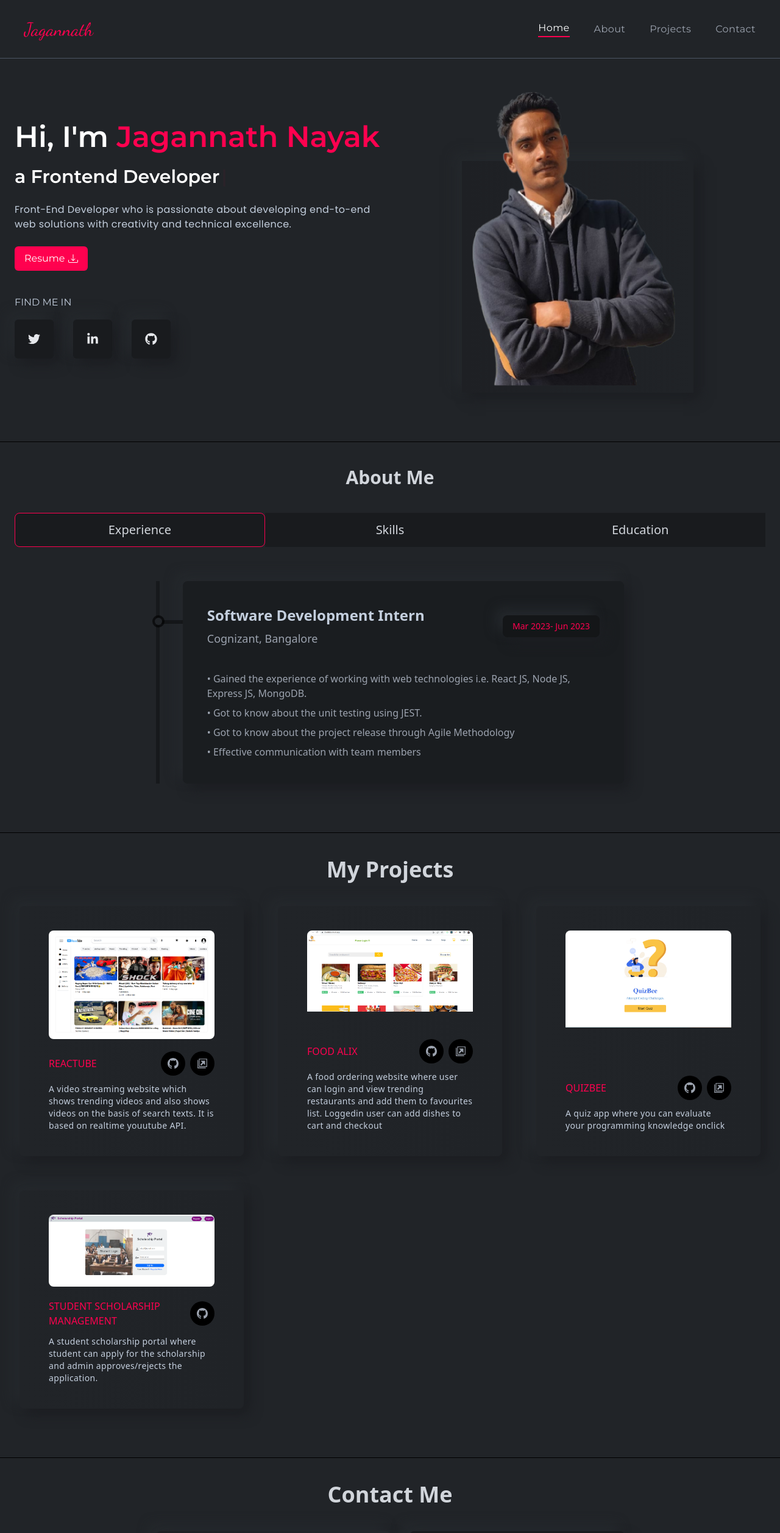
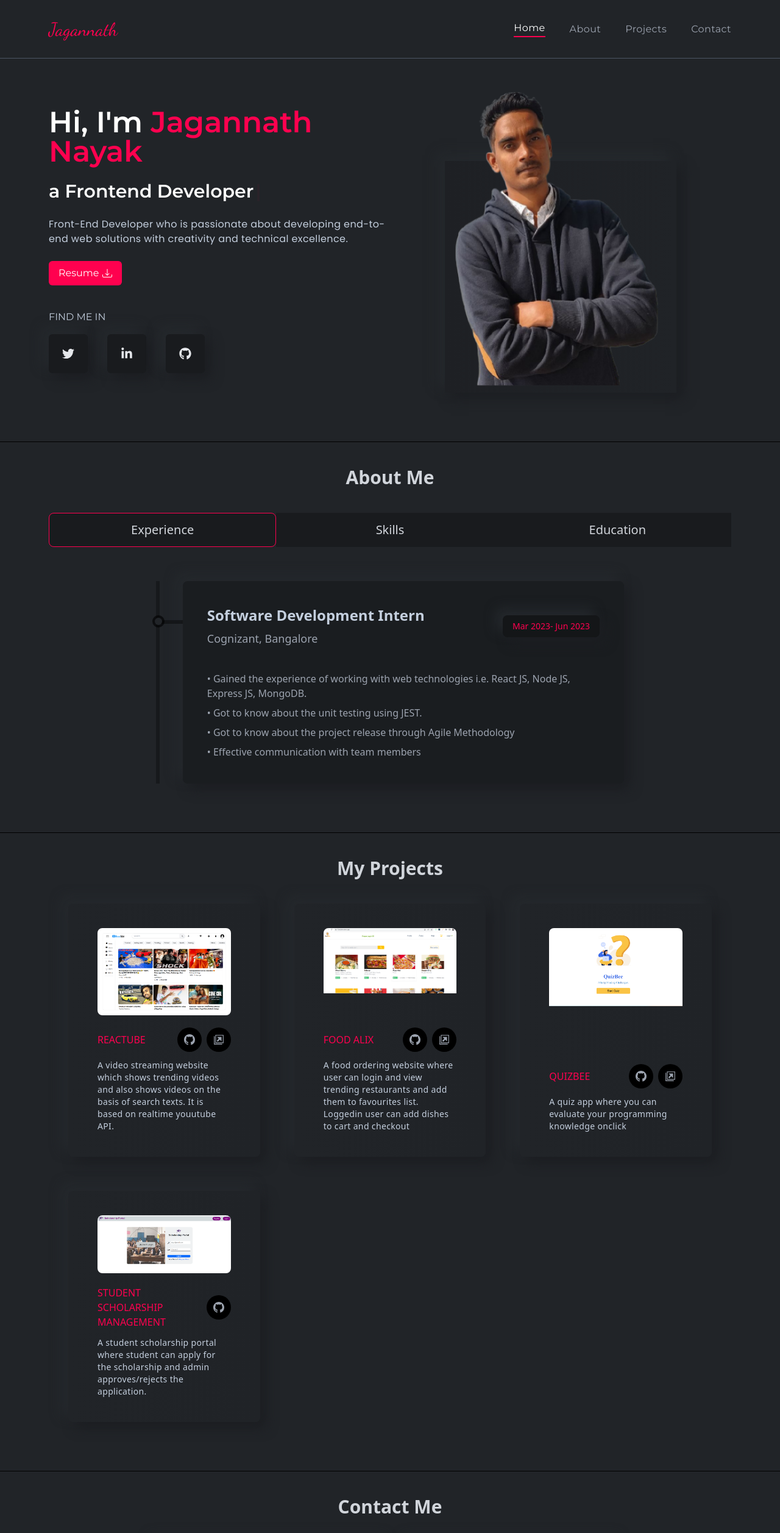
Before and after one commit to Jaga2105/portfolio, a React (Create React App) app: page / in a window 1280 px wide. Shown: the top 2514 px of the page at 61% size. Built offline with nearby package versions, Linux system fonts and the light colour scheme.

Commit message:
minor changes

```diff
--- a/src/App.js
+++ b/src/App.js
@@ -12,7 +12,7 @@ const App = () => {
   return (
     <div className="w-full h-auto bg-bodyColor text-lightText">
       <Navbar/>
-      <div className="max-w-screen-xl mx-auto">
+      <div className="max-w-screen-xl">
       <Banner/>
       <About/>
       <Projects/>
--- a/src/components/about/About.js
+++ b/src/components/about/About.js
@@ -12,10 +12,10 @@ const [active, setActive] = useState(1);
   return (
     <section id="about" className="w-full pt-10 pb-20 border-b-[1px] border-b-black">
       <div className="flex justify-center items-center text-center">
-      <h3 className="text-3xl md:text-3xl text-gray-300 font-bold capitalize mb-10">About me</h3>
+      <h3 className="text-2xl md:text-3xl text-gray-300 font-bold capitalize mb-10">About me</h3>
       </div>
       <div>
-        <ul className="w-full grid grid-cols-1 sm:grid-cols-1 md:grid-cols-3 px-4 md:px-6 2xl:px-0">
+        <ul className="w-full grid grid-cols-1 sm:grid-cols-1 md:grid-cols-3 px-4 md:px-10 lg:px-20 2xl:px-0">
           <li
             onClick={() =>setActive(1)}
             className={`${
--- a/src/components/banner/Banner.js
+++ b/src/components/banner/Banner.js
@@ -5,7 +5,7 @@ const Banner = () => {
   return (
     <section
       id="home"
-      className="w-full pt-12 pb-20 flex flex-col gap-10 xl:gap-0 lgl:flex-row items-center border-b-[1px] font-titleFont border-b-black px-4 md:px-6 2xl:px-0"
+      className="w-full pt-12 pb-20 flex flex-col gap-10 xl:gap-0 lgl:flex-row items-center border-b-[1px] font-titleFont border-b-black px-4 md:px-10 lg:px-20 2xl:px-0"
     >
       <LeftBanner />
      <RightBanner />
--- a/src/components/contact/Contact.js
+++ b/src/components/contact/Contact.js
@@ -9,7 +9,7 @@ const Contact = () => {
       className="mx-auto w-[60%] pt-10 pb-20 border-b-[1px] border-b-black"
     >
       <div className="flex justify-center items-center text-center">
-        <h3 className="text-4xl md:text-4xl text-gray-300 font-bold capitalize mb-10">
+        <h3 className="text-2xl md:text-3xl text-gray-300 font-bold capitalize mb-10">
           Contact me
         </h3>
       </div>
--- a/src/components/navbar/NavBar.js
+++ b/src/components/navbar/NavBar.js
@@ -7,7 +7,7 @@ import { Link } from 'react-scroll';
 const Navbar = () => {
   const [showMenu, setShowMenu]=useState(false)
   return (
-    <div className="w-full h-24 sticky top-0 z-50 px-4 lg:px-10 xl:px-10 bg-bodyColor mx-auto flex justify-between items-center font-titleFont border-b-[1px] border-b-gray-600">
+    <div className="w-full h-24 sticky top-0 z-50 px-4 md:px-10 lg:px-20  bg-bodyColor mx-auto flex justify-between items-center font-titleFont border-b-[1px] border-b-gray-600">
       <div>
         <span className='text-designColor font-logoFont text-3xl'>Jagannath</span>
       </div>
--- a/src/components/projects/Projects.js
+++ b/src/components/projects/Projects.js
@@ -6,10 +6,10 @@ const Projects = () => {
   return (
     <section
       id="projects"
-      className="w-full pt-10 pb-20 border-b-[1px] border-b-black"
+      className="w-full pt-10 pb-20 border-b-[1px] border-b-black px-4 md:px-10 lg:px-20"
     >
       <div className="flex justify-center items-center text-center">
-      <h3 className="text-4xl md:text-4xl text-gray-300 font-bold capitalize mb-10">My Projects</h3>
+      <h3 className="text-2xl md:text-3xl text-gray-300 font-bold capitalize mb-10">My Projects</h3>
       </div>
 
       <div className="mx-4 lg:mx-8 grid grid-cols-1 md:grid-cols-2 lg:grid-cols-3 gap-6 lg:gap-14 place-content-center justify-items-center">
```
